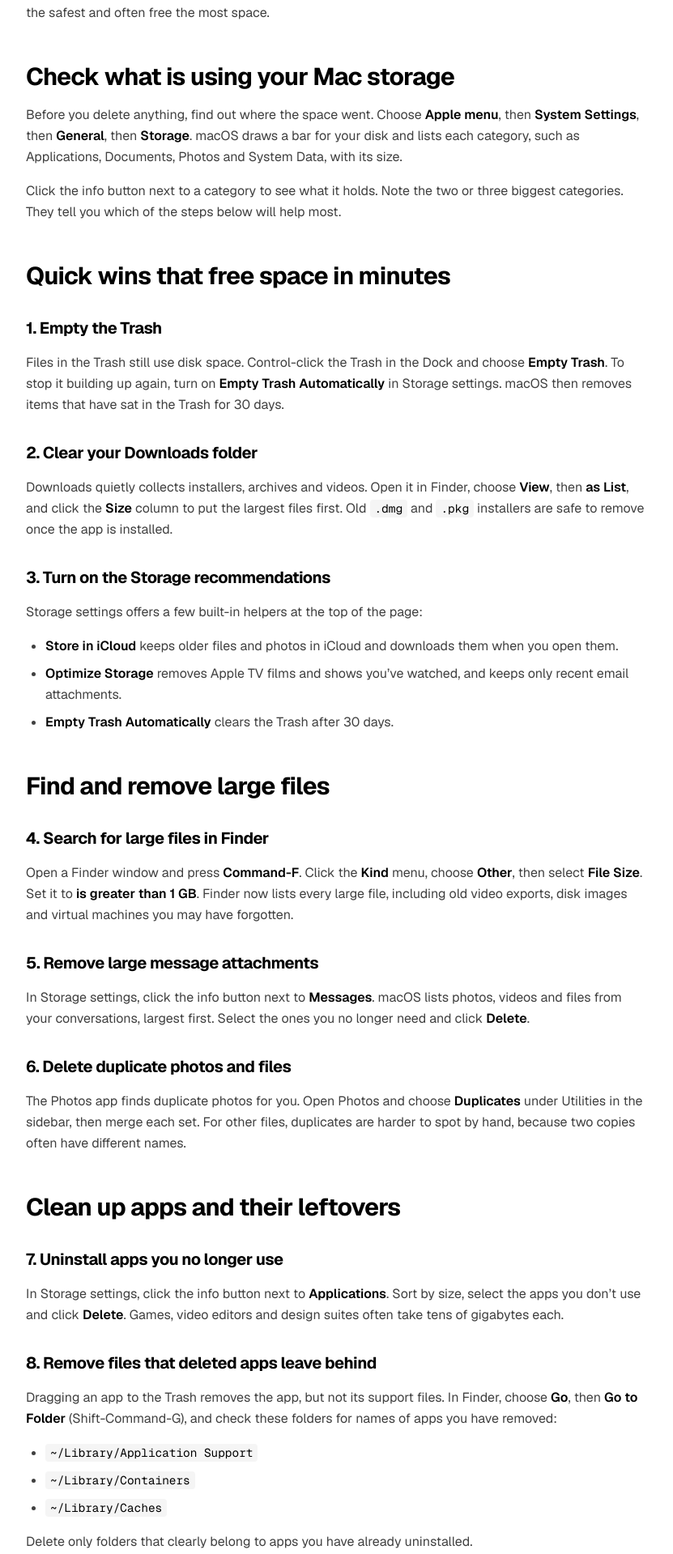
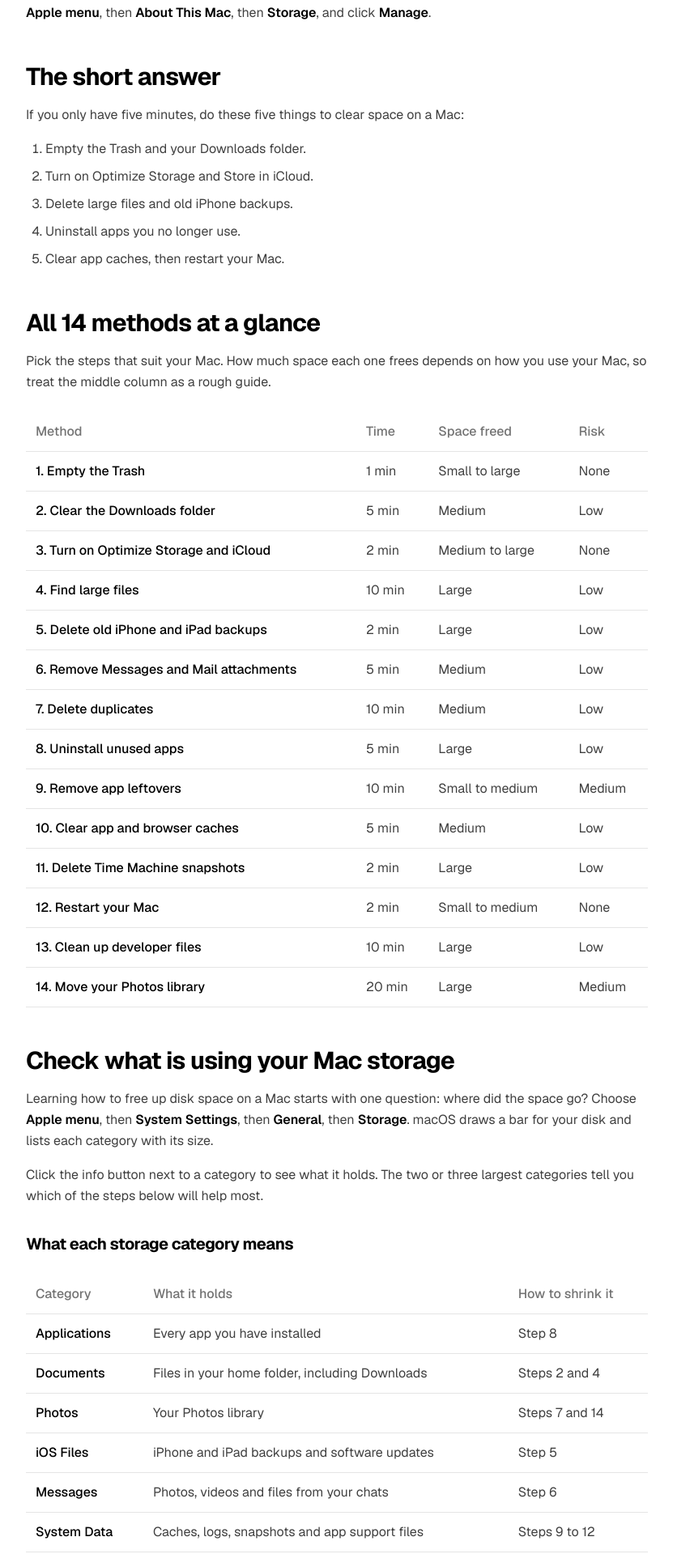
Before and after one commit to Navnit73/mymacstorage.com, a Next.js app: page /guides/how-to-free-up-space-on-mac in a window 1280 px wide. Shown: the part 461-2380 px from the top of the page at 81% size, without its empty margins (224-1055 px from the left). Built offline with nearby package versions, Linux system fonts and the light colour scheme.

Commit message:
feat: expand Mac storage guide with new methods, tables, and URL redirect

```diff
--- a/src/app/guides/how-to-free-up-space-on-mac/page.tsx
+++ b/src/app/guides/how-to-free-up-space-on-mac/page.tsx
@@ -4,17 +4,44 @@
 import { APP_NAME, GUIDE_PATH, OG_IMAGE, PRICE, SITE_URL, pages } from "@/lib/site";
 
 const path = GUIDE_PATH;
-const title = "How to free up disk space on a Mac: 12 safe ways";
+const title = "How to free up space on a Mac: 14 safe ways";
 const description =
-  "Learn how to free up disk space on a Mac with 12 safe steps: clear caches, large files, app leftovers and System Data on any MacBook, iMac or Mac mini.";
-const updated = pages.find((p) => p.path === path)?.updated ?? "2026-10-29";
+  "Learn how to free up space on a Mac in 14 safe steps. Delete large files, old iPhone backups, caches and app leftovers, and shrink System Data on any MacBook.";
+const updated = pages.find((p) => p.path === path)?.updated ?? "2026-10-30";
 
 export const metadata = pageMetadata({
-  title: "How to Free Up Disk Space on a Mac (12 Safe Ways)",
+  title: "How to Free Up Space on a Mac (14 Safe Ways)",
   description,
   path,
   type: "article",
 });
+
+const methods = [
+  { method: "Empty the Trash", time: "1 min", space: "Small to large", risk: "None" },
+  { method: "Clear the Downloads folder", time: "5 min", space: "Medium", risk: "Low" },
+  { method: "Turn on Optimize Storage and iCloud", time: "2 min", space: "Medium to large", risk: "None" },
+  { method: "Find large files", time: "10 min", space: "Large", risk: "Low" },
+  { method: "Delete old iPhone and iPad backups", time: "2 min", space: "Large", risk: "Low" },
+  { method: "Remove Messages and Mail attachments", time: "5 min", space: "Medium", risk: "Low" },
+  { method: "Delete duplicates", time: "10 min", space: "Medium", risk: "Low" },
+  { method: "Uninstall unused apps", time: "5 min", space: "Large", risk: "Low" },
+  { method: "Remove app leftovers", time: "10 min", space: "Small to medium", risk: "Medium" },
+  { method: "Clear app and browser caches", time: "5 min", space: "Medium", risk: "Low" },
+  { method: "Delete Time Machine snapshots", time: "2 min", space: "Large", risk: "Low" },
+  { method: "Restart your Mac", time: "2 min", space: "Small to medium", risk: "None" },
+  { method: "Clean up developer files", time: "10 min", space: "Large", risk: "Low" },
+  { method: "Move your Photos library", time: "20 min", space: "Large", risk: "Medium" },
+];
+
+const categories = [
+  { name: "Applications", holds: "Every app you have installed", fix: "Step 8" },
+  { name: "Documents", holds: "Files in your home folder, including Downloads", fix: "Steps 2 and 4" },
+  { name: "Photos", holds: "Your Photos library", fix: "Steps 7 and 14" },
+  { name: "iOS Files", holds: "iPhone and iPad backups and software updates", fix: "Step 5" },
+  { name: "Messages", holds: "Photos, videos and files from your chats", fix: "Step 6" },
+  { name: "System Data", holds: "Caches, logs, snapshots and app support files", fix: "Steps 9 to 12" },
+  { name: "macOS", holds: "The operating system itself", fix: "Leave it alone" },
+];
 
 const faqs = [
   {
@@ -23,7 +50,19 @@
   },
   {
     q: "Why is my Mac storage full when I have few files?",
-    a: "Your own documents are often the smallest part. Caches, app support files, Time Machine snapshots, developer tools and leftovers from removed apps fill the rest, and macOS files most of them under System Data.",
+    a: "Your own documents are often the smallest part. Caches, app support files, Time Machine snapshots, iPhone backups and leftovers from removed apps fill the rest, and macOS files most of them under System Data.",
+  },
+  {
+    q: "How do I clear Other storage on a Mac?",
+    a: "Apple renamed Other storage to System Data in macOS Monterey. To shrink it, clear app caches, delete local Time Machine snapshots, remove files that uninstalled apps left behind and restart your Mac.",
+  },
+  {
+    q: "How do I free up space on a MacBook Air?",
+    a: "Use the same steps as any other Mac. Many MacBook Air models ship with 256 GB of storage, so old iPhone backups, a large Photos library and Store in iCloud usually make the biggest difference.",
+  },
+  {
+    q: "Why didn't my free space go up after I deleted files?",
+    a: "Deleted files stay in the Trash until you empty it. macOS may also keep local Time Machine snapshots of them for a while, and Storage settings can take a few minutes to recalculate. Empty the Trash and restart to see the real figure.",
   },
   {
     q: "Is it safe to delete the Caches folder on a Mac?",
@@ -36,7 +75,7 @@
 ];
 
 const graph = [
-  ...innerPageGraph({ path, name: "Free up disk space on a Mac", description }),
+  ...innerPageGraph({ path, name: "Free up space on a Mac", description }),
   {
     "@type": "Article",
     "@id": `${SITE_URL}${path}#article`,
@@ -62,62 +101,129 @@
   return (
     <ContentPage
       title={title}
-      intro="Your Mac says its disk is almost full. These 12 steps free up space safely, from one-click quick wins to the hidden files most guides miss."
-      breadcrumb="Free up disk space on a Mac"
+      intro="Your Mac says its disk is almost full. Here is how to free up space on a Mac safely, from two-minute quick wins to the hidden files most guides miss."
+      breadcrumb="Free up space on a Mac"
       updated={updated}
       graph={graph}
     >
       <p>
-        Every step below uses tools that macOS already includes, and works on any MacBook Air, MacBook Pro, iMac, Mac
-        mini or Mac Studio running a recent version of macOS. Work from the top: the first steps are the safest and
-        often free the most space.
+        Every step uses tools that macOS already includes and works on any MacBook Air, MacBook Pro, iMac, Mac mini or
+        Mac Studio. The menus below match macOS Ventura and later. On an older version, choose{" "}
+        <strong>Apple menu</strong>, then <strong>About This Mac</strong>, then <strong>Storage</strong>, and click{" "}
+        <strong>Manage</strong>.
       </p>
+
+      <h2>The short answer</h2>
+      <p>If you only have five minutes, do these five things to clear space on a Mac:</p>
+      <ol>
+        <li>Empty the Trash and your Downloads folder.</li>
+        <li>Turn on Optimize Storage and Store in iCloud.</li>
+        <li>Delete large files and old iPhone backups.</li>
+        <li>Uninstall apps you no longer use.</li>
+        <li>Clear app caches, then restart your Mac.</li>
+      </ol>
+
+      <h2>All 14 methods at a glance</h2>
+      <p>
+        Pick the steps that suit your Mac. How much space each one frees depends on how you use your Mac, so treat the
+        middle column as a rough guide.
+      </p>
+      <div className="mt-6 overflow-x-auto">
+        <table>
+          <thead>
+            <tr>
+              <th scope="col">Method</th>
+              <th scope="col">Time</th>
+              <th scope="col">Space freed</th>
+              <th scope="col">Risk</th>
+            </tr>
+          </thead>
+          <tbody>
+            {methods.map(({ method, time, space, risk }, i) => (
+              <tr key={method}>
+                <th scope="row">
+                  {i + 1}. {method}
+                </th>
+                <td>{time}</td>
+                <td>{space}</td>
+                <td>{risk}</td>
+              </tr>
+            ))}
+          </tbody>
+        </table>
+      </div>
 
       <h2>Check what is using your Mac storage</h2>
       <p>
-        Before you delete anything, find out where the space went. Choose <strong>Apple menu</strong>, then{" "}
+        Learning how to free up disk space on a Mac starts with one question: where did the space go? Choose <strong>Apple menu</strong>, then{" "}
         <strong>System Settings</strong>, then <strong>General</strong>, then <strong>Storage</strong>. macOS draws a
-        bar for your disk and lists each category, such as Applications, Documents, Photos and System Data, with its
-        size.
+        bar for your disk and lists each category with its size.
       </p>
       <p>
-        Click the info button next to a category to see what it holds. Note the two or three biggest categories. They
-        tell you which of the steps below will help most.
+        Click the info button next to a category to see what it holds. The two or three largest categories tell you
+        which of the steps below will help most.
       </p>
 
-      <h2>Quick wins that free space in minutes</h2>
+      <h3>What each storage category means</h3>
+      <div className="mt-6 overflow-x-auto">
+        <table>
+          <thead>
+            <tr>
+              <th scope="col">Category</th>
+              <th scope="col">What it holds</th>
+              <th scope="col">How to shrink it</th>
+            </tr>
+          </thead>
+          <tbody>
+            {categories.map(({ name, holds, fix }) => (
+              <tr key={name}>
+                <th scope="row">{name}</th>
+                <td>{holds}</td>
+                <td>{fix}</td>
+              </tr>
+            ))}
+          </tbody>
+        </table>
+      </div>
+
+      <h2>Quick wins: clear space on a Mac in minutes</h2>
 
       <h3>1. Empty the Trash</h3>
       <p>
         Files in the Trash still use disk space. Control-click the Trash in the Dock and choose{" "}
-        <strong>Empty Trash</strong>. To stop it building up again, turn on <strong>Empty Trash Automatically</strong> in
-        Storage settings. macOS then removes items that have sat in the Trash for 30 days.
+        <strong>Empty Trash</strong>. Then check two bins people often forget: the <strong>Recently Deleted</strong>{" "}
+        album in Photos, which keeps deleted pictures for 30 days, and deleted mail, which you clear in Mail by choosing{" "}
+        <strong>Mailbox</strong>, then <strong>Erase Deleted Items</strong>.
       </p>
 
       <h3>2. Clear your Downloads folder</h3>
       <p>
-        Downloads quietly collects installers, archives and videos. Open it in Finder, choose{" "}
-        <strong>View</strong>, then <strong>as List</strong>, and click the <strong>Size</strong> column to put the
-        largest files first. Old <code>.dmg</code> and <code>.pkg</code> installers are safe to remove once the app is
-        installed.
+        Downloads quietly collects installers, archives and videos. Open it in Finder, choose <strong>View</strong>,
+        then <strong>as List</strong>, and click the <strong>Size</strong> column to put the largest files first. Old{" "}
+        <code>.dmg</code> and <code>.pkg</code> installers are safe to remove once the app is installed.
       </p>
 
-      <h3>3. Turn on the Storage recommendations</h3>
-      <p>Storage settings offers a few built-in helpers at the top of the page:</p>
+      <h3>3. Turn on Optimize Storage and Store in iCloud</h3>
+      <p>Storage settings offers built-in helpers at the top of the page:</p>
       <ul>
         <li>
           <strong>Store in iCloud</strong> keeps older files and photos in iCloud and downloads them when you open them.
+          It needs enough free room in your iCloud plan.
         </li>
         <li>
           <strong>Optimize Storage</strong> removes Apple TV films and shows you&rsquo;ve watched, and keeps only recent
           email attachments.
         </li>
         <li>
-          <strong>Empty Trash Automatically</strong> clears the Trash after 30 days.
+          <strong>Empty Trash Automatically</strong> removes items that have sat in the Trash for 30 days.
         </li>
       </ul>
 
-      <h2>Find and remove large files</h2>
+      <h2>Find and delete large files</h2>
+      <p>
+        This is often the fastest way to clear disk space on a Mac, because a handful of big files can outweigh
+        thousands of small ones.
+      </p>
 
       <h3>4. Search for large files in Finder</h3>
       <p>
@@ -127,34 +233,45 @@
         forgotten.
       </p>
 
-      <h3>5. Remove large message attachments</h3>
+      <h3>5. Delete old iPhone and iPad backups</h3>
+      <p>
+        Every time you back up an iPhone or iPad to your Mac, the backup lands on your startup disk. In Storage
+        settings, click the info button next to <strong>iOS Files</strong>. Select backups of devices you no longer
+        own, or ones you now back up to iCloud, and click <strong>Delete</strong>. A single backup can take tens of
+        gigabytes.
+      </p>
+
+      <h3>6. Remove Messages and Mail attachments</h3>
       <p>
         In Storage settings, click the info button next to <strong>Messages</strong>. macOS lists photos, videos and
-        files from your conversations, largest first. Select the ones you no longer need and click{" "}
-        <strong>Delete</strong>.
+        files from your chats, largest first. Select the ones you no longer need and click <strong>Delete</strong>.
+      </p>
+      <p>
+        For Mail, open <strong>Mail</strong>, then <strong>Settings</strong>, then <strong>General</strong>, and set{" "}
+        <strong>Remove unedited downloads</strong> to <strong>After Message is Deleted</strong>.
       </p>
 
-      <h3>6. Delete duplicate photos and files</h3>
+      <h3>7. Delete duplicate photos and files</h3>
       <p>
         The Photos app finds duplicate photos for you. Open Photos and choose <strong>Duplicates</strong> under
-        Utilities in the sidebar, then merge each set. For other files, duplicates are harder to spot by hand, because
-        two copies often have different names.
+        Utilities in the sidebar, then merge each set. Duplicate documents are harder to spot by hand, because two
+        copies often have different names.
       </p>
 
-      <h2>Clean up apps and their leftovers</h2>
+      <h2>Free up storage on a Mac by removing apps</h2>
 
-      <h3>7. Uninstall apps you no longer use</h3>
+      <h3>8. Uninstall apps you no longer use</h3>
       <p>
         In Storage settings, click the info button next to <strong>Applications</strong>. Sort by size, select the apps
         you don&rsquo;t use and click <strong>Delete</strong>. Games, video editors and design suites often take tens of
         gigabytes each.
       </p>
 
-      <h3>8. Remove files that deleted apps leave behind</h3>
+      <h3>9. Remove files that deleted apps leave behind</h3>
       <p>
         Dragging an app to the Trash removes the app, but not its support files. In Finder, choose{" "}
-        <strong>Go</strong>, then <strong>Go to Folder</strong> (Shift-Command-G), and check these folders for names of
-        apps you have removed:
+        <strong>Go</strong>, then <strong>Go to Folder</strong> (Shift-Command-G), and check these folders for the names
+        of apps you have removed:
       </p>
       <ul>
         <li>
@@ -167,51 +284,105 @@
           <code>~/Library/Caches</code>
         </li>
       </ul>
-      <p>Delete only folders that clearly belong to apps you have already uninstalled.</p>
+      <p>Delete only folders that clearly belong to apps you have already uninstalled. When in doubt, leave it.</p>
 
-      <h2>Clear caches and System Data</h2>
-
-      <h3>9. Clear app caches</h3>
+      <h2>How to clear System Data (formerly Other storage)</h2>
       <p>
-        Apps store temporary files in <code>~/Library/Caches</code>, and they can grow to several gigabytes. Quit the app
-        first, then delete the contents of its folder inside Caches. Leave the Caches folder itself in place. The app
-        rebuilds what it needs the next time it opens.
+        System Data, called Other storage before macOS Monterey, holds caches, logs, Time Machine snapshots and app
+        support files. It can quietly grow to tens of gigabytes, and Storage settings won&rsquo;t let you browse it.
+        These three steps shrink it.
       </p>
 
-      <h3>10. Remove local Time Machine snapshots</h3>
+      <h3>10. Clear app and browser caches</h3>
+      <p>
+        Apps store temporary files in <code>~/Library/Caches</code>. Quit an app first, then delete the contents of its
+        folder inside Caches. Leave the Caches folder itself in place.
+      </p>
+      <h4>Safari</h4>
+      <p>
+        Choose <strong>Safari</strong>, then <strong>Settings</strong>, then <strong>Advanced</strong>, and turn on{" "}
+        <strong>Show features for web developers</strong>. Then choose <strong>Develop</strong>, then{" "}
+        <strong>Empty Caches</strong>.
+      </p>
+      <h4>Chrome</h4>
+      <p>
+        Open <strong>Settings</strong>, then <strong>Privacy and security</strong>, then{" "}
+        <strong>Delete browsing data</strong>. Select only <strong>Cached images and files</strong> so you stay signed
+        in to your accounts.
+      </p>
+
+      <h3>11. Delete local Time Machine snapshots</h3>
       <p>
         If you use Time Machine, macOS keeps local snapshots on your disk and counts them under System Data. It removes
-        them automatically when space runs low, but you can clear them sooner. Open Terminal and run{" "}
+        them when space runs low, but you can clear them sooner. Open Terminal and run{" "}
         <code>tmutil listlocalsnapshots /</code> to see them, then{" "}
         <code>sudo tmutil deletelocalsnapshots 2026-10-28-120000</code>, using a date from the list.
       </p>
 
-      <h3>11. Restart your Mac</h3>
+      <h3>12. Restart your Mac</h3>
       <p>
-        A restart clears temporary files and swap files that macOS creates while it runs. If System Data looks
-        unusually large, restart before you go hunting for anything else.
+        A restart clears the temporary and swap files that macOS creates while it runs. If System Data still looks
+        unusually large, restart before you hunt for anything else.
       </p>
 
-      <h2>Clear developer files</h2>
+      <h2>Clean up developer files</h2>
       <p>If you write code on your Mac, developer tools are often the biggest hidden user of space.</p>
-      <h3>12. Delete build files and unused tool data</h3>
+
+      <h3>13. Delete build files and unused tool data</h3>
       <h4>Xcode</h4>
       <p>
         Delete <code>~/Library/Developer/Xcode/DerivedData</code>. Xcode rebuilds it on the next build. Run{" "}
         <code>xcrun simctl delete unavailable</code> to remove simulators for iOS versions you no longer have installed.
       </p>
-      <h4>Node.js projects</h4>
+      <h4>Node.js</h4>
       <p>
         Every project keeps its own <code>node_modules</code> folder. Delete it in projects you aren&rsquo;t working on.
         Running <code>npm install</code> brings it back when you need it.
       </p>
-      <h4>Docker</h4>
+      <h4>Docker and Homebrew</h4>
       <p>
         Run <code>docker system prune</code> to remove stopped containers, unused networks and dangling images. Docker
-        lists what it will delete and asks you to confirm first.
+        lists what it will delete and asks you to confirm first. Run <code>brew cleanup</code> to remove old package
+        versions and cached downloads.
       </p>
 
-      <h2>The faster way: one scan with MyMacStorage</h2>
+      <h2>Move big libraries to an external drive</h2>
+
+      <h3>14. Move your Photos library</h3>
+      <p>
+        If your photos take up most of your disk, and iCloud isn&rsquo;t an option, move the library. Quit Photos, then
+        drag <strong>Photos Library</strong> from your Pictures folder to an external drive formatted as APFS or Mac OS
+        Extended. Hold the <strong>Option</strong> key as you open Photos and choose the library on the drive.
+      </p>
+      <p>
+        Once your photos open from the drive, delete the original library from your Mac. Keep the drive connected
+        whenever you use Photos.
+      </p>
+
+      <h2>What not to delete on your Mac</h2>
+      <p>
+        When you clear disk space on a Mac, some files look like clutter but keep your Mac running. Leave these alone:
+      </p>
+      <ul>
+        <li>
+          <strong>The System and Library folders at the top of your disk.</strong> They hold files macOS needs to start
+          up.
+        </li>
+        <li>
+          <strong>The Caches folder itself.</strong> Clear the folders inside it, never the folder.
+        </li>
+        <li>
+          <strong>Containers for apps you still use.</strong> They hold those apps&rsquo; data and settings.
+        </li>
+        <li>
+          <strong>
+            Anything a guide tells you to remove with <code>sudo rm -rf</code>.
+          </strong>{" "}
+          One typo can erase files you can&rsquo;t get back.
+        </li>
+      </ul>
+
+      <h2>Free up space faster with {APP_NAME}</h2>
       <p>
         The steps above work, but they take time, and each one shows only part of your disk. {APP_NAME} does all of it
         in one scan. It names everything inside System Data, lists your biggest files, finds duplicates byte for byte
--- a/src/app/page.tsx
+++ b/src/app/page.tsx
@@ -611,7 +611,7 @@
         <p className="mt-4 text-center text-gray-600">
           Prefer to do it by hand? Read our guide on{" "}
           <Link href={GUIDE_PATH} className="font-medium text-lime-700 underline-offset-4 hover:underline">
-            how to free up disk space on a Mac
+            how to free up space on a Mac
           </Link>
           .
         </p>
--- a/src/components/content-page.tsx
+++ b/src/components/content-page.tsx
@@ -13,6 +13,9 @@
   "[&_h4]:mt-6 [&_h4]:font-semibold [&_h4]:text-black " +
   "[&_p]:mt-4 [&_ul]:mt-4 [&_ul]:list-disc [&_ul]:pl-6 [&_ol]:mt-4 [&_ol]:list-decimal [&_ol]:pl-6 [&_li]:mt-2 " +
   "[&_strong]:font-semibold [&_strong]:text-black " +
+  "[&_table]:w-full [&_table]:text-left [&_table]:text-sm sm:[&_table]:text-base [&_thead]:text-gray-500 " +
+  "[&_tr]:border-b [&_tr]:border-gray-200 [&_th]:px-3 [&_th]:py-3 [&_th]:align-top [&_thead_th]:font-medium " +
+  "[&_tbody_th]:font-medium [&_tbody_th]:text-black [&_td]:px-3 [&_td]:py-3 [&_td]:align-top " +
   "[&_code]:rounded [&_code]:bg-gray-100 [&_code]:px-1.5 [&_code]:py-0.5 [&_code]:font-mono [&_code]:text-[0.9em] [&_code]:text-black";
 
 export function ContentPage({
--- a/src/lib/site.ts
+++ b/src/lib/site.ts
@@ -14,11 +14,11 @@
 export const OG_IMAGE =
   "https://res.cloudinary.com/dipzpwbbk/image/upload/c_crop,x_0,y_0,w_2460,h_1633/c_fill,g_north,w_1200,h_630/v1793287028/overview_lfyfha.jpg";
 
-export const GUIDE_PATH = "/guides/how-to-free-up-disk-space-on-mac";
+export const GUIDE_PATH = "/guides/how-to-free-up-space-on-mac";
 
 /** Public pages other than the home page, in sitemap and footer order. */
 export const pages = [
-  { path: GUIDE_PATH, label: "Free up space guide", updated: "2026-10-29" },
+  { path: GUIDE_PATH, label: "Free up space guide", updated: "2026-10-30" },
   { path: "/about", label: "About", updated: "2026-10-29" },
   { path: "/contact", label: "Contact", updated: "2026-10-29" },
   { path: "/privacy", label: "Privacy", updated: "2026-10-29" },
```
Also changed, not shown: next.config.ts (+9 -0 lines).
